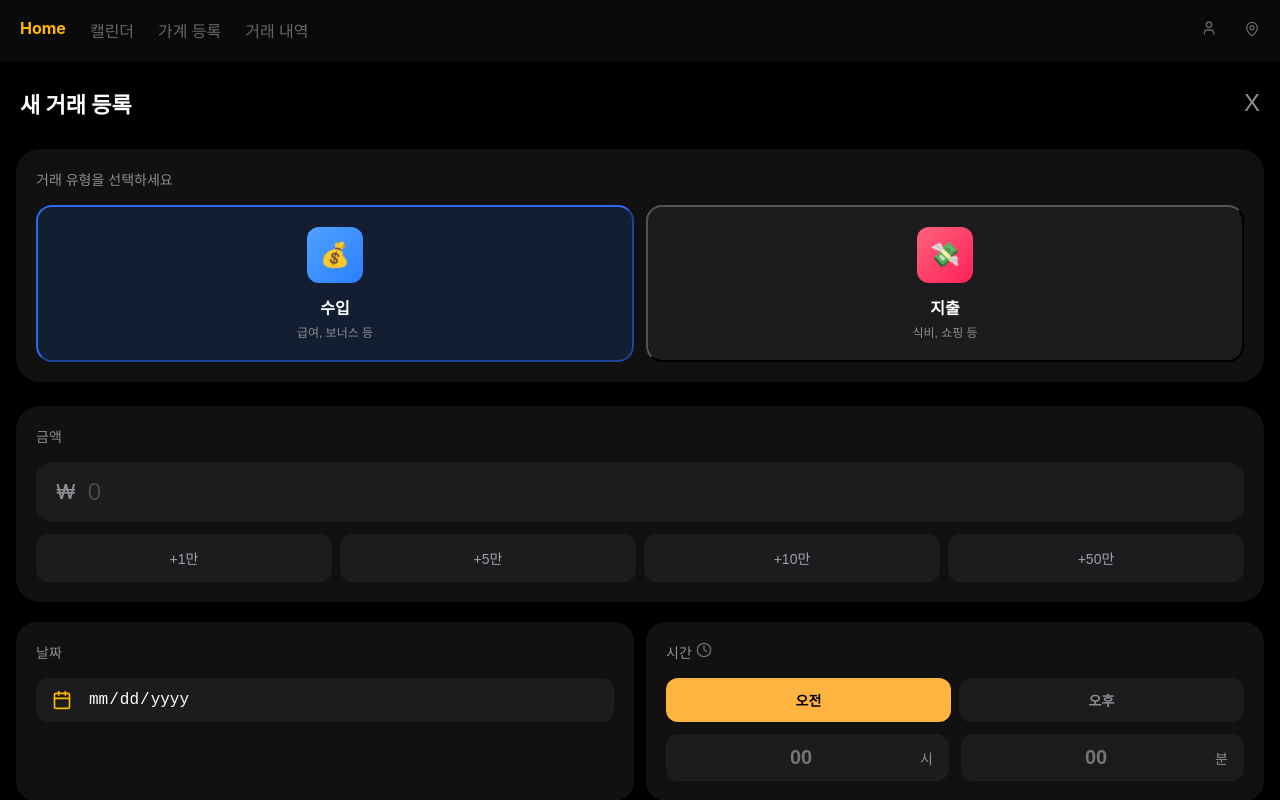
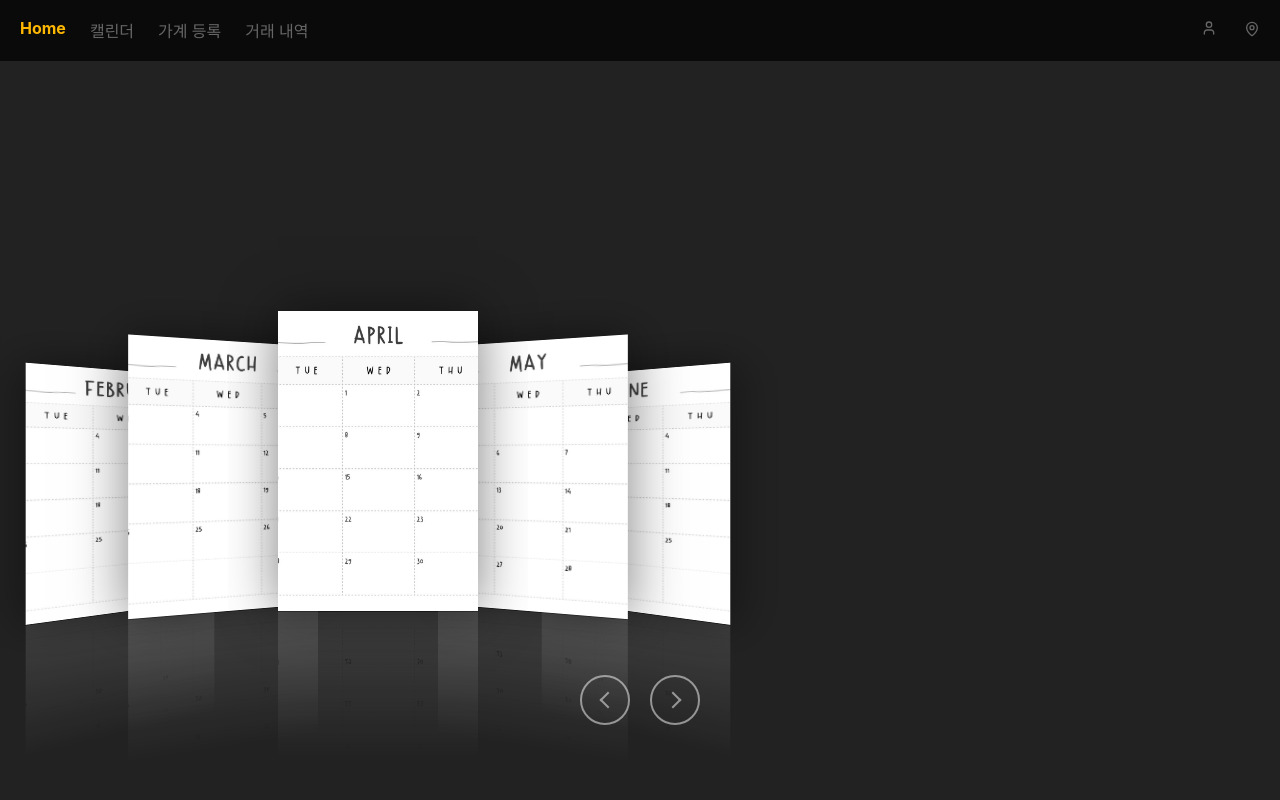
Before and after one commit to kb-7th-household-account-book/vue-account-book, a Vue app: page / in a window 1280 px wide. Shown: the top 800 px of the page. Built offline with nearby package versions, Linux system fonts and the light colour scheme; a web font is replaced by a local one.

Commit message:
test: 테스트했던 페이지 뷰 원격과 동일시 복구

```diff
--- a/src/App.vue
+++ b/src/App.vue
@@ -1,12 +1,10 @@
 <script setup>
 import Header from './components/Header.vue'
-import TransactionRegister from './views/TransactionRegister.vue'
 </script>
 
 <template>
   <Header />
-  <TransactionRegister />
-  <!-- <router-view />  -->
+  <router-view />
 
 </template>
 
```
